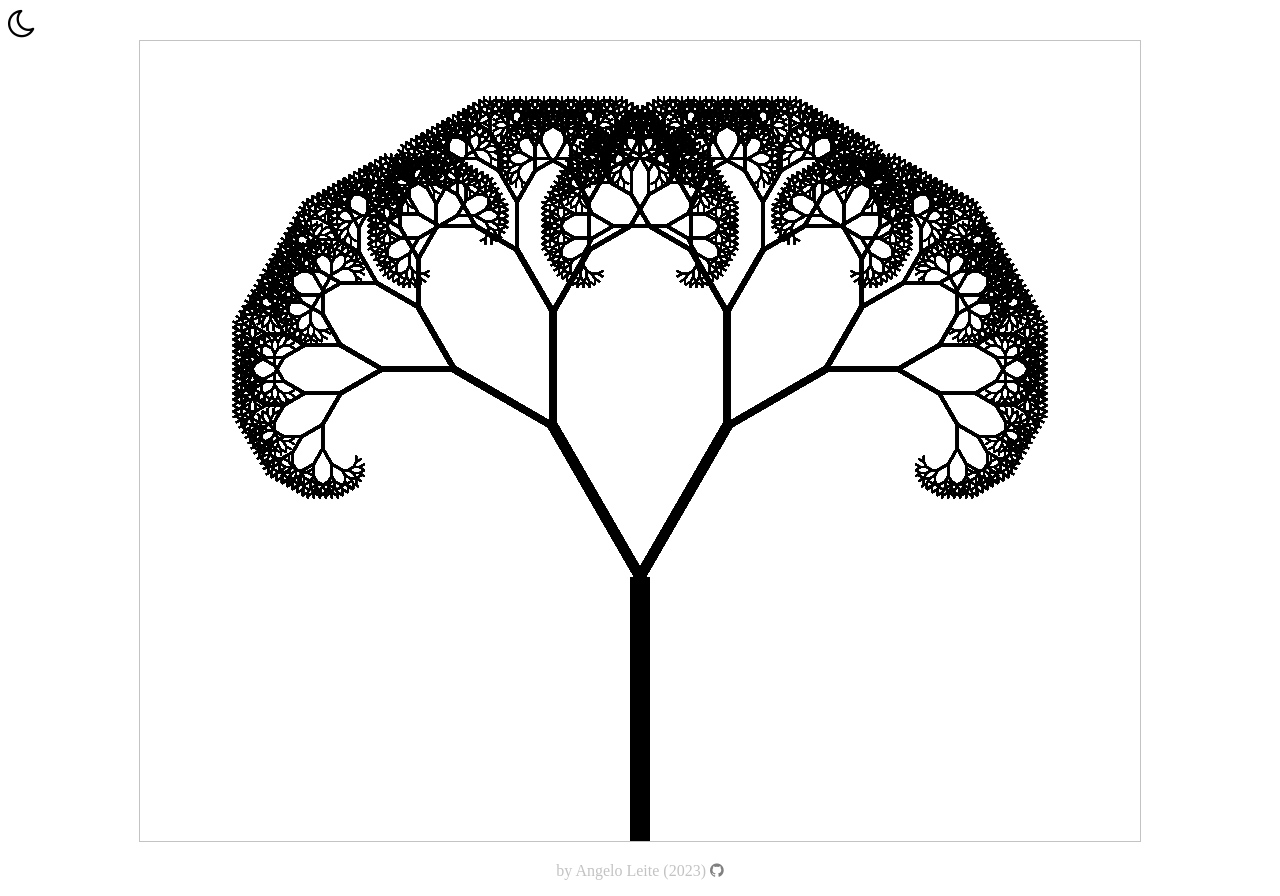
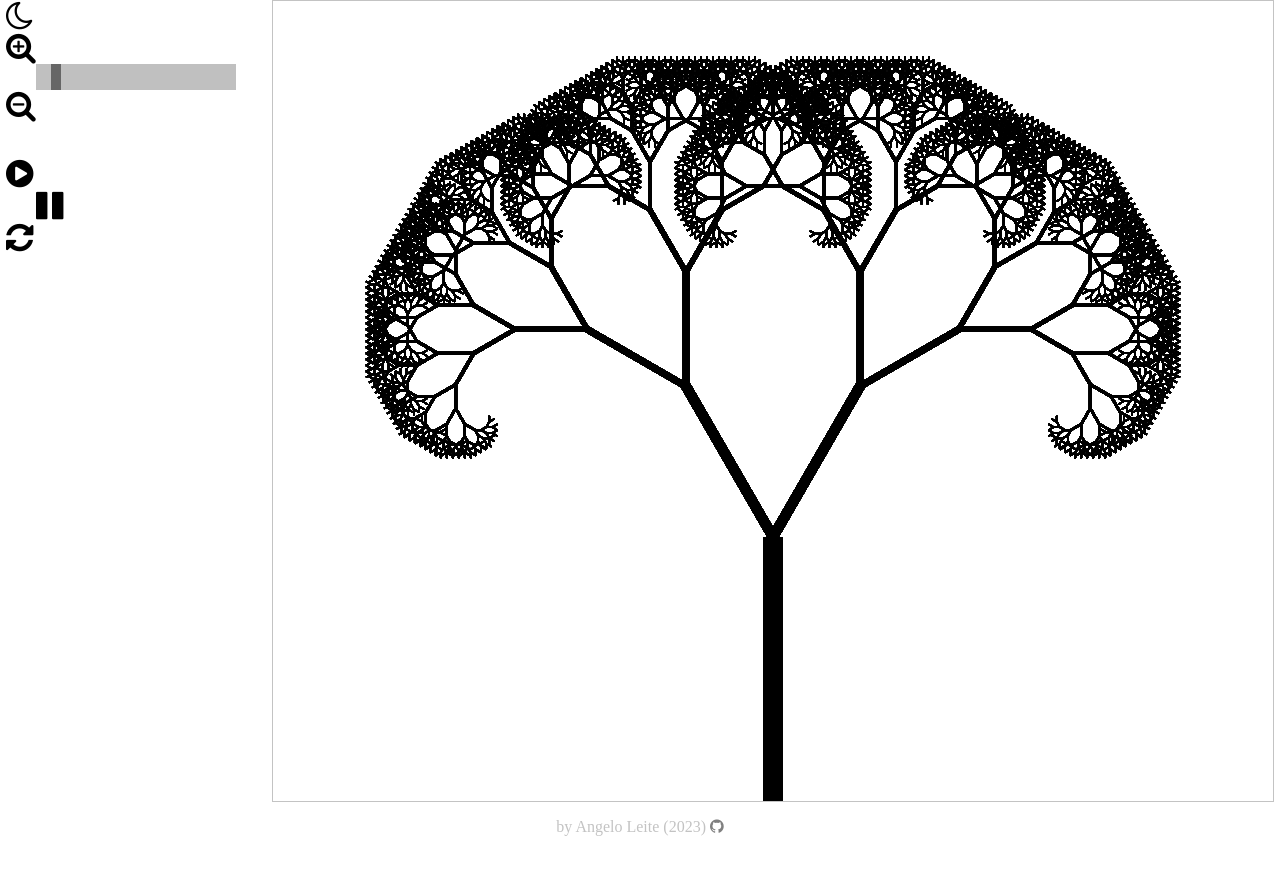
Before and after one commit to angelolmg/js-playground, a PHP site: page / in a window 1280 px wide. After the commit the page ends 836 px from the top, so only its background shows below. Run offline with PHP 8.4, Linux system fonts and the light colour scheme.

Commit message:
feat: organizing layout

```diff
--- a/fractal tree/index.html
+++ b/fractal tree/index.html
@@ -8,20 +8,33 @@
     </head>
 
     <body>
-
+        <div class="main-window">
+            <div class="options">
                 <a href="javascript: void(0);">
                     <i id="mode_toggler" class="fa fa-moon-o fa-2x" onclick="toggle_pageMode()"></i>
                 </a>
+                <a href="javascript: void(0);"><i class="fa fa-search-plus fa-2x" onclick="zoom_in()"></i></a>
 
-        <div class="center">
+            <input style="margin: 0px 30px;" type="range" id="max_iter" value="80" min="0" max="1000" oninput="update_maxiter()">
+
+            <a href="javascript: void(0);"><i class="fa fa-search-minus fa-2x" onclick="zoom_out()"></i></a>
+
+            <br><br>
+
+            <a href="javascript: void(0);"><i class="fa fa-play-circle fa-2x" onclick="playAnimation()"></i></a>
+            <a href="javascript: void(0);"><i class="fa fa-pause fa-2x" style="margin: 0px 30px;" onclick="pauseAnimation()"></i></a>
+            <a href="javascript: void(0);"><i class="fa fa-refresh fa-2x" onclick="reloadAnimation()"></i></a>
+
+
+            </div>
                 <canvas id="myCanvas" width="1000" height="800">
                     Your browser does not support the canvas element.
                 </canvas>
+
         </div>
 
         <script src="script.js"></script>
 
-    </body>
         <footer>
             <p class="center">
                 by Angelo Leite (2023)
@@ -30,4 +43,6 @@
                 </a>
             </p>
         </footer>
+    </body>
+
 </html>
--- a/fractal tree/styles.css
+++ b/fractal tree/styles.css
@@ -1,3 +1,22 @@
+body {
+    display: flex;
+    flex-direction: column;
+    height: 100vh;
+    margin: 0;
+    justify-content: space-evenly;
+
+    .main-window {
+        display: flex;
+        justify-content: space-evenly;
+    }
+
+    .options {
+        display: flex;
+        flex-direction: column;
+    }
+}
+
+
 .dark {
     background-color: black;
     color: white;
```
Lines whose indentation alone changed are shown as unchanged.
